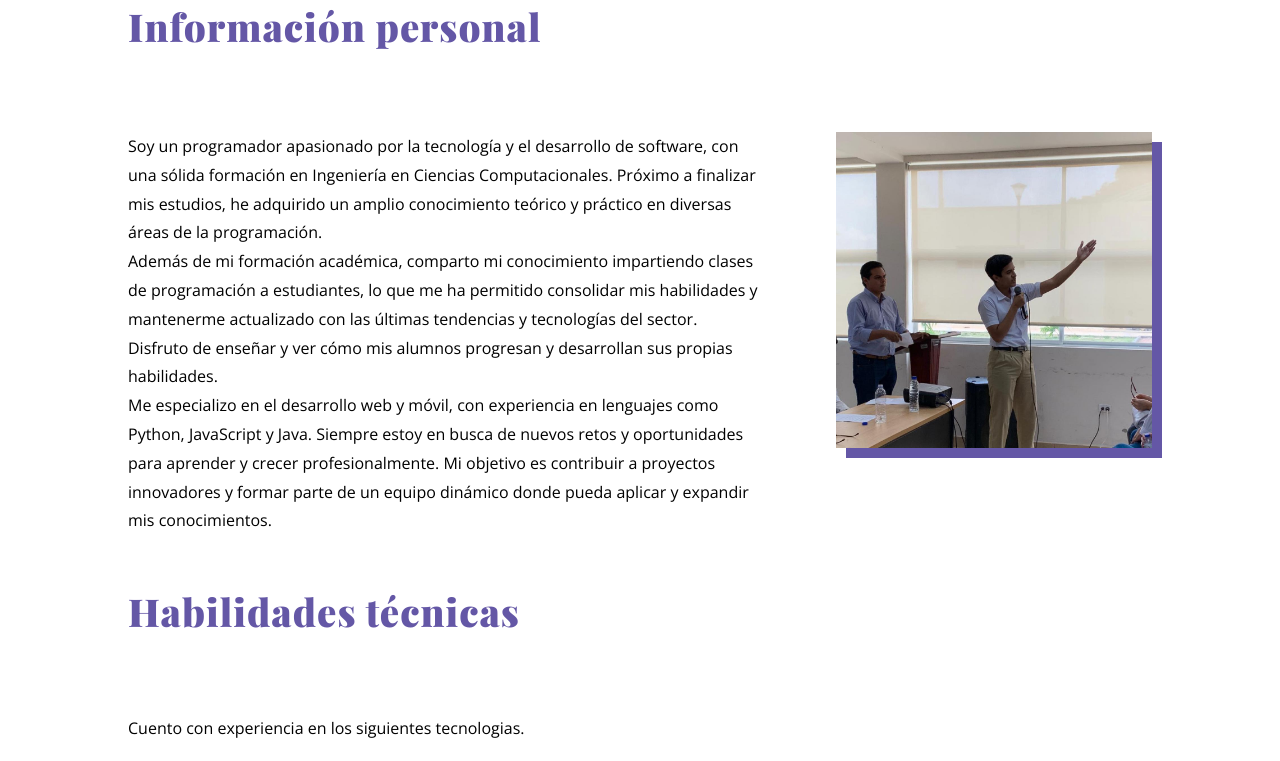
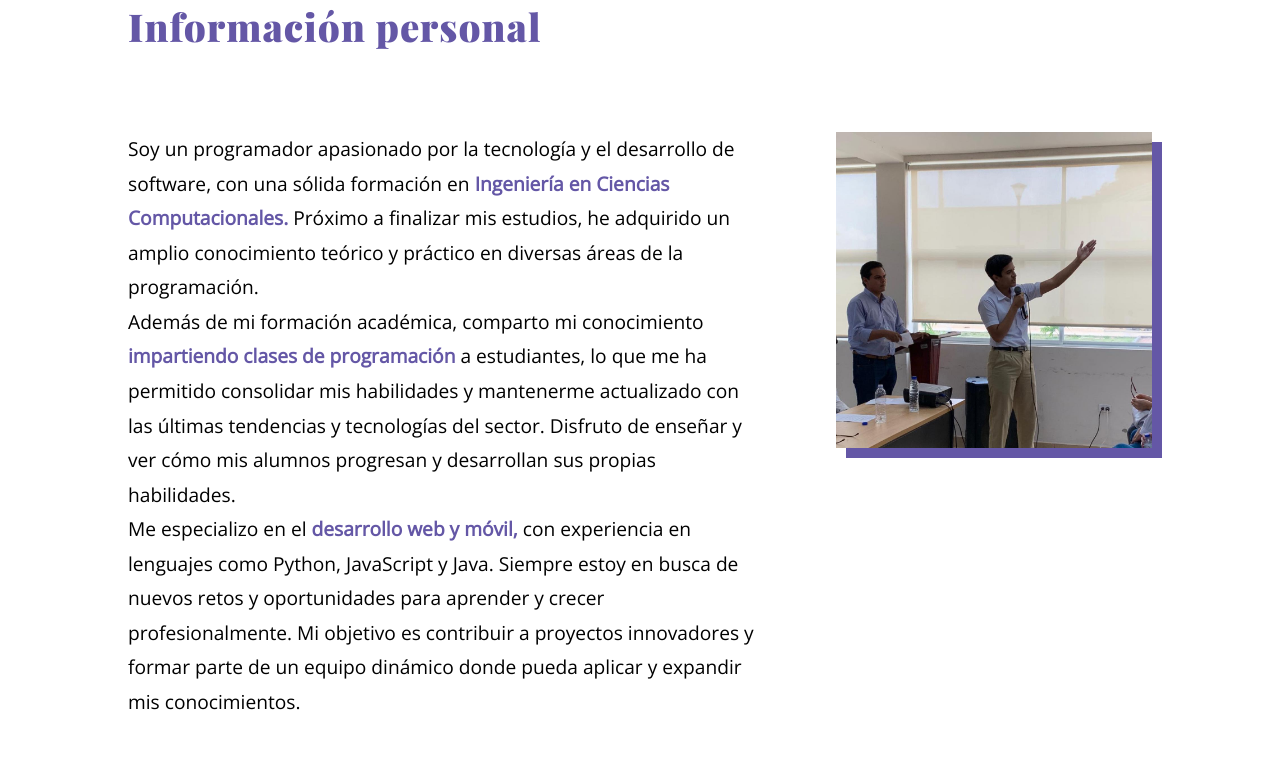
Before and after one commit to robtrivi/curriculum, a plain HTML site: page index.html in a window 1280 px wide. Shown: the part 800-1561 px from the top of the page. Drawn offline with nearby package versions, Linux system fonts and the light colour scheme.

Commit message:
Se modifica el estilo de strong y se lo usa en varias partes del curriculum

```diff
--- a/index.html
+++ b/index.html
@@ -50,20 +50,20 @@
         <div id="sobre-mi">
           <p>
             Soy un programador apasionado por la tecnología y el desarrollo de
-            software, con una sólida formación en Ingeniería en Ciencias
-            Computacionales. Próximo a finalizar mis estudios, he adquirido un
+            software, con una sólida formación en <strong>Ingeniería en Ciencias
+              Computacionales.</strong> Próximo a finalizar mis estudios, he adquirido un
             amplio conocimiento teórico y práctico en diversas áreas de la
             programación.
           </p>
           <p>
-            Además de mi formación académica, comparto mi conocimiento impartiendo
-            clases de programación a estudiantes, lo que me ha permitido consolidar
+            Además de mi formación académica, comparto mi conocimiento <strong>impartiendo
+              clases de programación</strong> a estudiantes, lo que me ha permitido consolidar
             mis habilidades y mantenerme actualizado con las últimas tendencias y
             tecnologías del sector. Disfruto de enseñar y ver cómo mis alumnos
             progresan y desarrollan sus propias habilidades.
           </p>
           <p>
-            Me especializo en el desarrollo web y móvil, con experiencia en
+            Me especializo en el <strong>desarrollo web y móvil,</strong> con experiencia en
             lenguajes como Python, JavaScript y Java. Siempre estoy en busca de
             nuevos retos y oportunidades para aprender y crecer profesionalmente. Mi
             objetivo es contribuir a proyectos innovadores y formar parte de un
--- a/stylesheets/style.css
+++ b/stylesheets/style.css
@@ -21,6 +21,13 @@ h2 {
 h2 {
   font-size: 2.4rem;
   padding-bottom: 10vh;
+}
+
+p {
+  font-size: 1.2rem;
+}
+strong{
+  color: var(--secondary-color);
 }
 ul {
   list-style-type: none;
```
